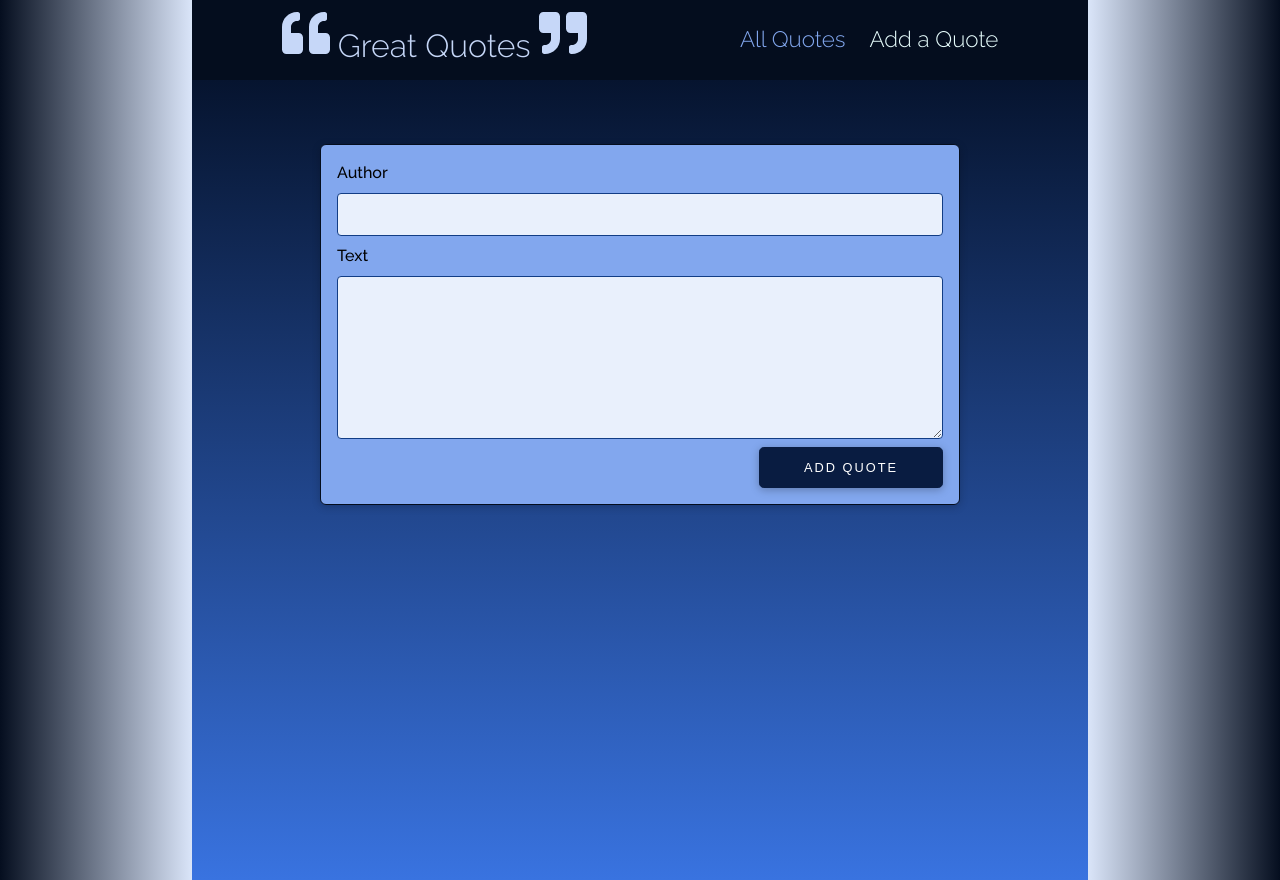
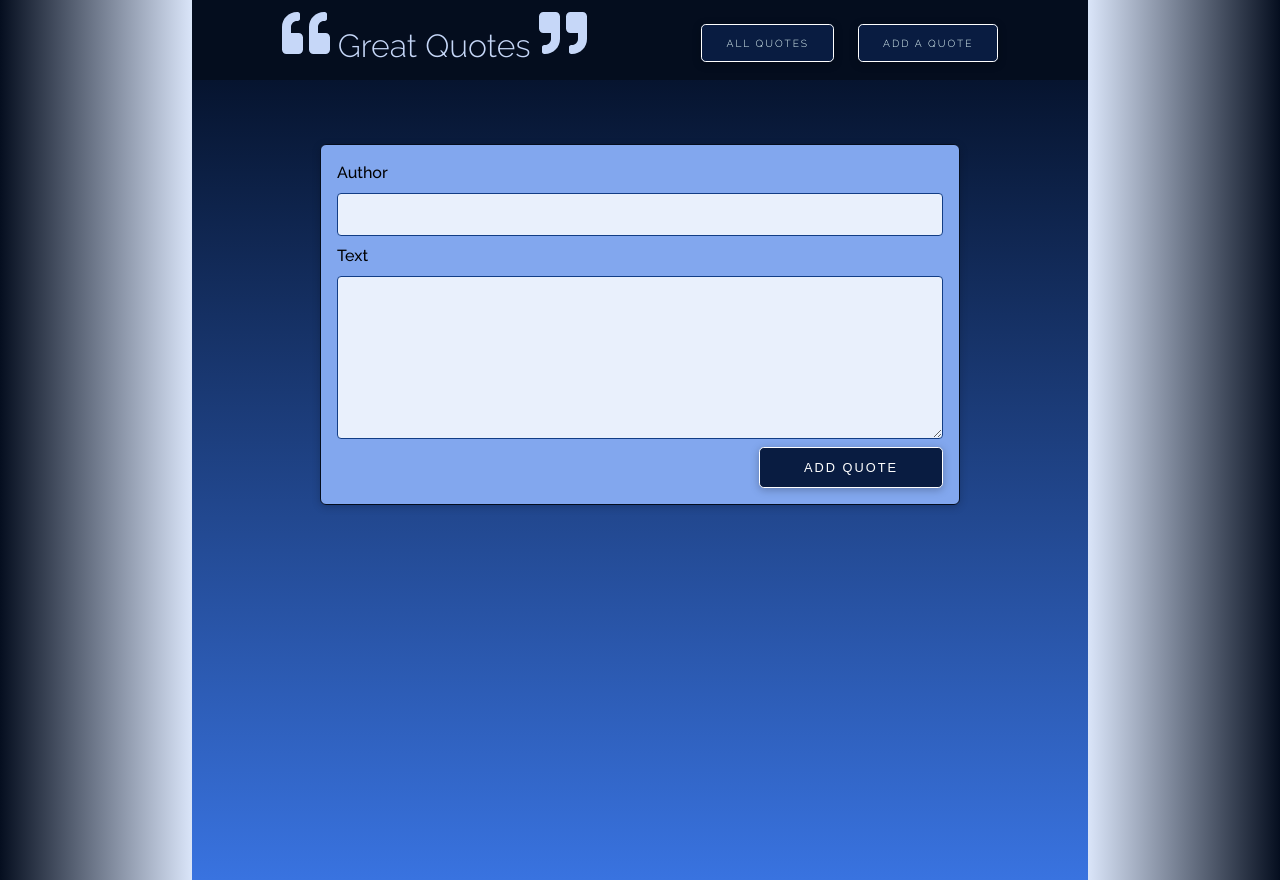
Before and after one commit to Peter-Easterbrook/react-router-quote-app-2021, a React (Create React App) app: page /new-quote in a window 1280 px wide. Built offline with nearby package versions, Linux system fonts and the light colour scheme.

Commit message:
Sticky-top

```diff
--- a/src/App.js
+++ b/src/App.js
@@ -17,8 +17,7 @@ function App() {
       <Suspense
         fallback={
           <div className='centered'>
-            {' '}
-            <LoadingSpinner />{' '}
+            <LoadingSpinner />
           </div>
         }
       >
--- a/src/components/layout/MainNavigation.js
+++ b/src/components/layout/MainNavigation.js
@@ -18,12 +18,12 @@ const MainNavigation = () => {
       <nav className={classes.nav}>
         <ul>
           <li>
-            <NavLink to='/quotes' activeClassName={classes.active}>
+            <NavLink to='/quotes' className={classes.active}>
               All Quotes
             </NavLink>{' '}
           </li>
           <li>
-            <NavLink to='/new-quote' activeClassName={classes.active}>
+            <NavLink to='/new-quote' className={classes.active}>
               Add a Quote
             </NavLink>{' '}
           </li>
--- a/src/components/layout/MainNavigation.module.css
+++ b/src/components/layout/MainNavigation.module.css
@@ -1,4 +1,6 @@
 .header {
+  position: sticky;
+  top: 0;
   width: 100%;
   height: 5rem;
   display: flex;
@@ -39,3 +41,29 @@
 .nav a.active {
   color: #e6fcfc;
 }
+.active {
+  width: clamp(10.5rem, 16vw, 11.5rem);
+  text-decoration: none;
+  padding: 0.75rem 1.5rem;
+  cursor: pointer;
+  background-color: #091c41;
+  color: #fff;
+  border: 1px solid #fff;
+  text-transform: uppercase;
+  letter-spacing: 2px;
+  overflow: hidden;
+  position: relative;
+  border-radius: 0.3rem;
+  font-weight: 300;
+  box-shadow: 0 2px 8px rgba(0, 0, 0, 0.26);
+  font-size: clamp(0.5rem, 0.8vw, 0.7rem);
+}
+.active:hover {
+  background-color: transparent;
+  color: #091c41;
+  font-weight: 400;
+}
+.active:active {
+  transform: scale(0.9);
+  box-shadow: inset 0 0 10px #fffff0;
+}
--- a/src/components/quotes/QuoteList.module.css
+++ b/src/components/quotes/QuoteList.module.css
@@ -15,7 +15,7 @@
 .sorting button {
   font: inherit;
   color: #081c41;
-  border: 1px solid #081c41;
+  border: 1px solid #fffff7;
   background-color: #c6d7f8;
   border-radius: 4px;
   padding: 0.5rem 1.5rem;
@@ -27,7 +27,7 @@
 }
 
 .sorting button:hover {
-  background-color: #82a7ee;
+  background-color: #091c41;
   color: #fff;
   border: 1px solid #fffff0;
 }
--- a/src/index.css
+++ b/src/index.css
@@ -96,11 +96,10 @@ body::-webkit-scrollbar-track {
   width: clamp(10.5rem, 16vw, 11.5rem);
   text-decoration: none;
   padding: 0.75rem 1.5rem;
-  border: 1px solid #82a7ee;
   cursor: pointer;
   background-color: #091c41;
   color: #fff;
-  border: 1px solid #091c41;
+  border: 1px solid #fff;
   text-transform: uppercase;
   letter-spacing: 2px;
   overflow: hidden;
@@ -123,9 +122,10 @@ body::-webkit-scrollbar-track {
 .btn--flat {
   cursor: pointer;
   font: inherit;
-  color: #82a7ee;
+  color: #fff;
   border: none;
   background-color: #091c41;
+  border: 1px solid #fff;
   text-decoration: none;
   padding: 0.75rem 1.5rem;
   border-radius: 0.3rem;
@@ -136,8 +136,8 @@ body::-webkit-scrollbar-track {
 }
 .btn--flat:hover {
   background-color: #82a7ee;
-  border: 1px solid #091c41;
-  color: white;
+  color: #091c41;
+  font-weight: 400;
 }
 .btn--flat:active {
   transform: scale(0.9);
```
Also changed, not shown: 1 other file (tests, documents, lock files or other folders).
